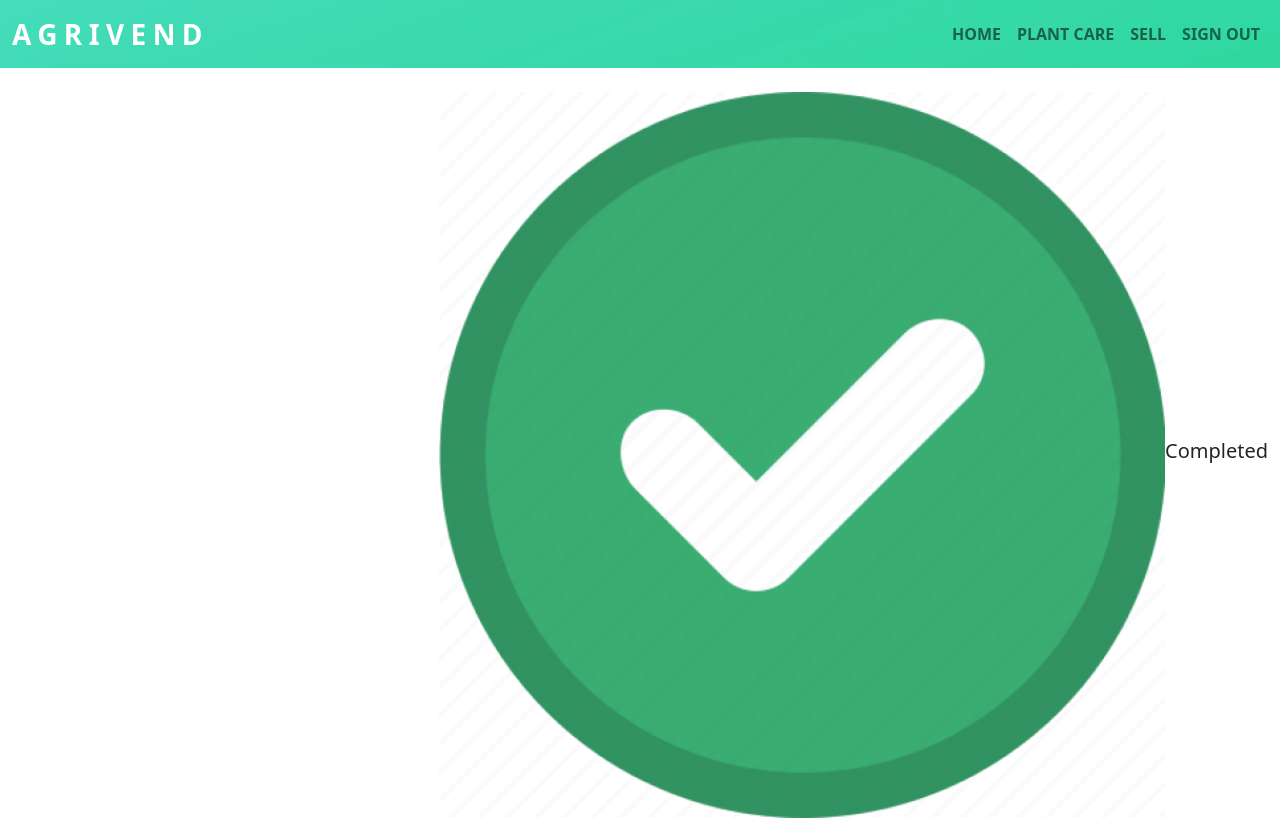
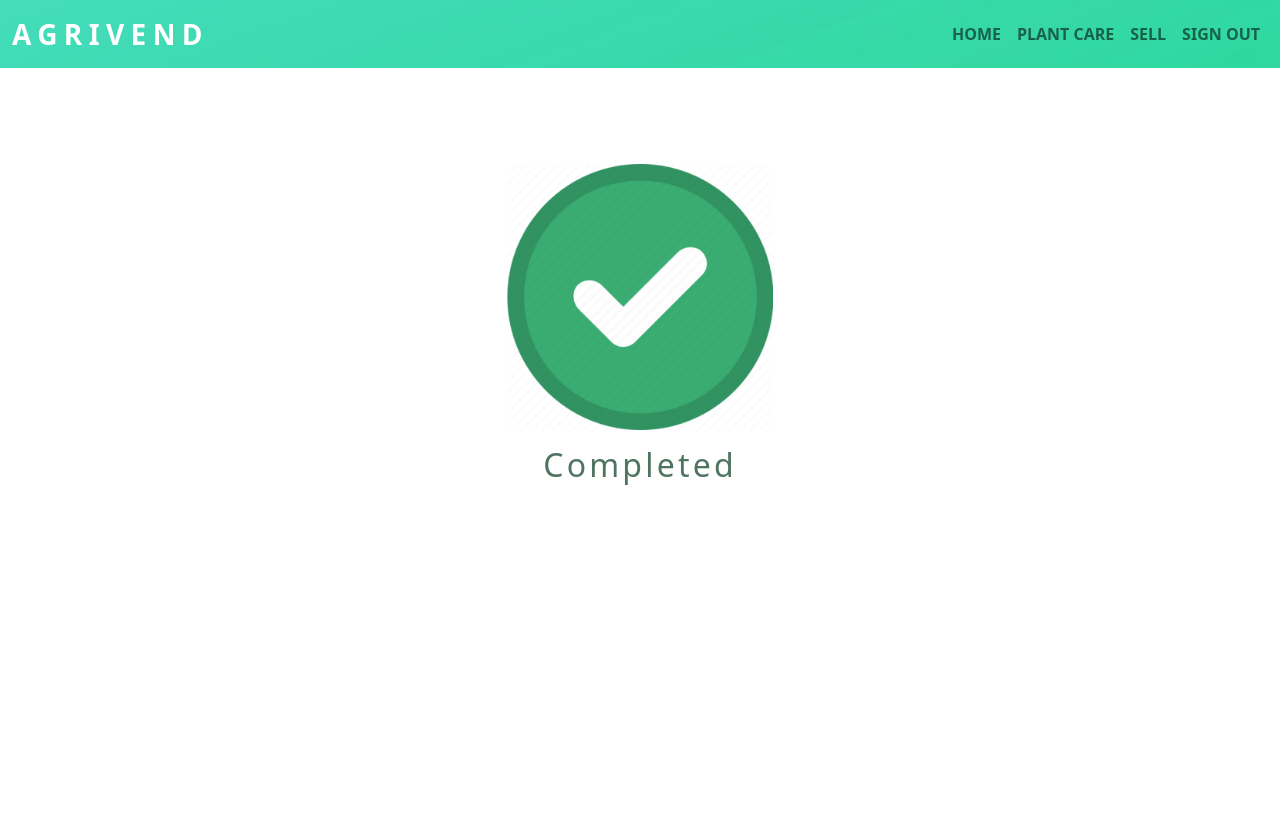
Before and after one commit to Raksha001/AgriVend, a React (Create React App) app: page /completed in a window 1280 px wide. Built offline with nearby package versions, Linux system fonts and the light colour scheme.

Commit message:
complete pg done

```diff
--- a/src/pages/Completed.tsx
+++ b/src/pages/Completed.tsx
@@ -5,21 +5,12 @@ import Complete from "../assets/images/complete.png";
 export default function Completed() {
   return (
     <Layout>
-      <div className="row">
-        <div className="d-flex col-md-4 mt-4 justify-content-start align-items-start">
-          {/* <div className="ms-4">
-            <p className="mt-2 fs-5">Completed</p>
-          </div> */}
-        </div>
-        <div className="d-flex col-md-8 mt-4 justify-content-between align-items-center">
-          <img
-            src={Complete}
-            className="img-fluid "
-            height="55%"
-            width="100%"
-            alt="farm"
-          />
-          <p className="mt-2 fs-5">Completed</p>
+      <div className="d-flex p-5 align-justify-center">
+        <div className="d-flex row col-md-3 mt-5 text-center">
+          <img src={Complete} className="img-fluid" alt="completed" />
+          <h2 className="text-primary mt-3" style={{ letterSpacing: "0.2rem" }}>
+            Completed
+          </h2>
         </div>
       </div>
     </Layout>
```
